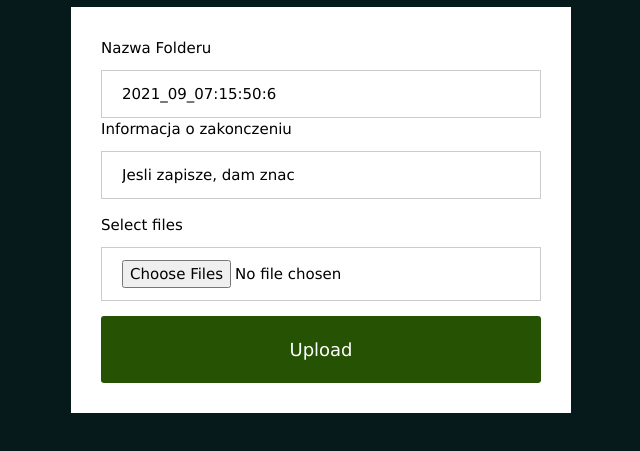
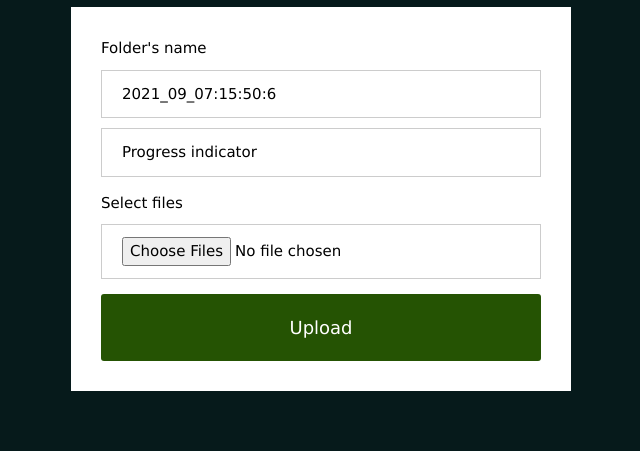
Before and after one commit to zbysiuk/UploadFile, a plain HTML site: page AllInOne.html in a window 1280 px wide. Shown: the part 127-578 px from the top of the page, without its empty margins (319-959 px from the left). Drawn offline with nearby package versions, Linux system fonts and the light colour scheme.

Commit message:
changing AllInOne

```diff
--- a/AllInOne.html
+++ b/AllInOne.html
@@ -73,10 +73,10 @@ form input {
         <h1>Uploading</h1>
         <form id='form'>
             <div class="input-group">
-                <label for='name'>Nazwa Folderu</label>
+                <label for='name'>Folder's name</label>
                 <input type='text' id='name' value ='MojaData'/>
-                <label for='TextOn'>Informacja o zakonczeniu</label>
-                <input type='text' id='TextOn' value ='Jesli zapisze, dam znac'/>
+                <label for='TextOn'></label>
+                <input type='text' id='TextOn' value ='Progress indicator'/>
             </div>
             <div class="input-group">
                 <label for='files'>Select files</label>
```
